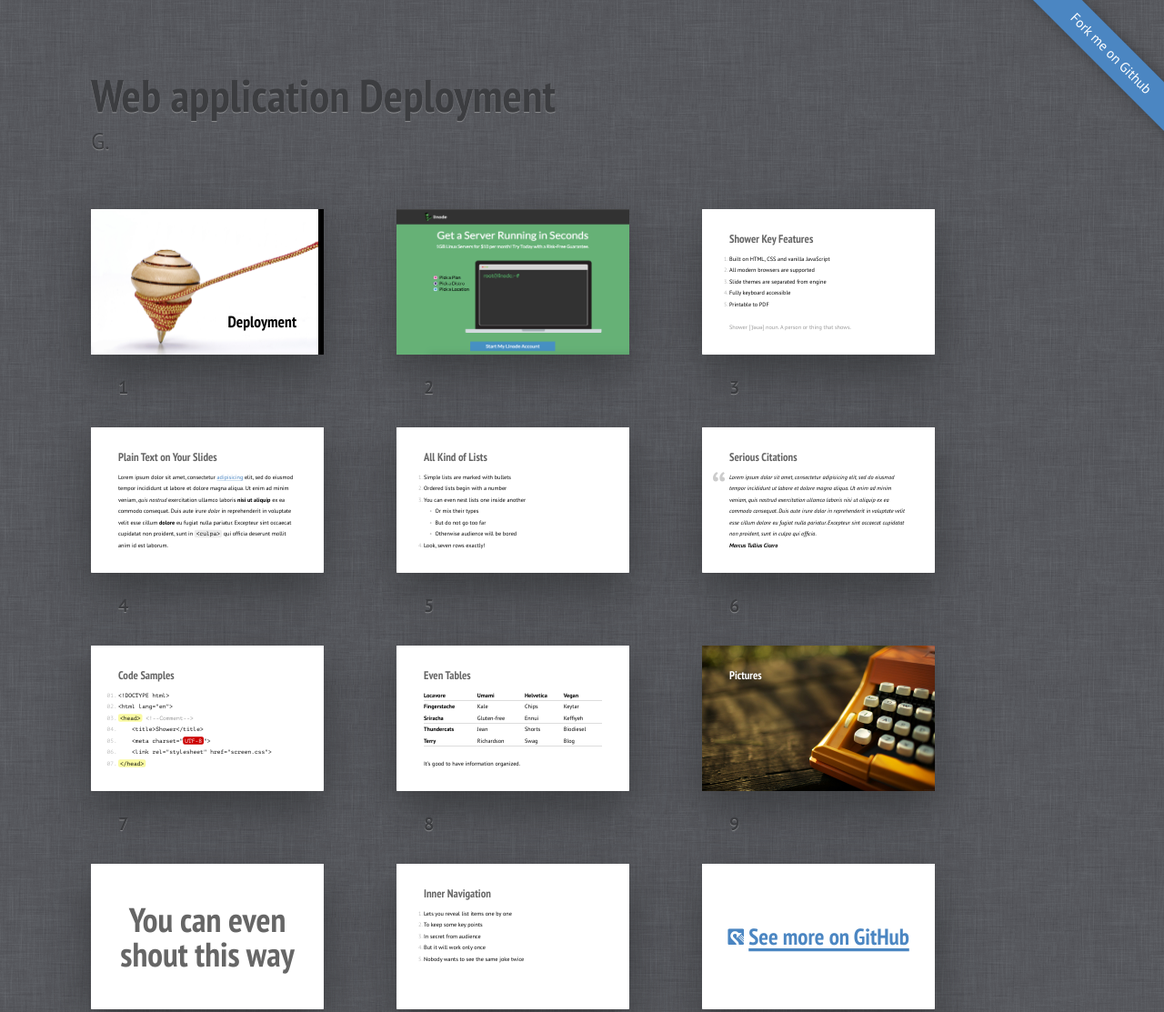
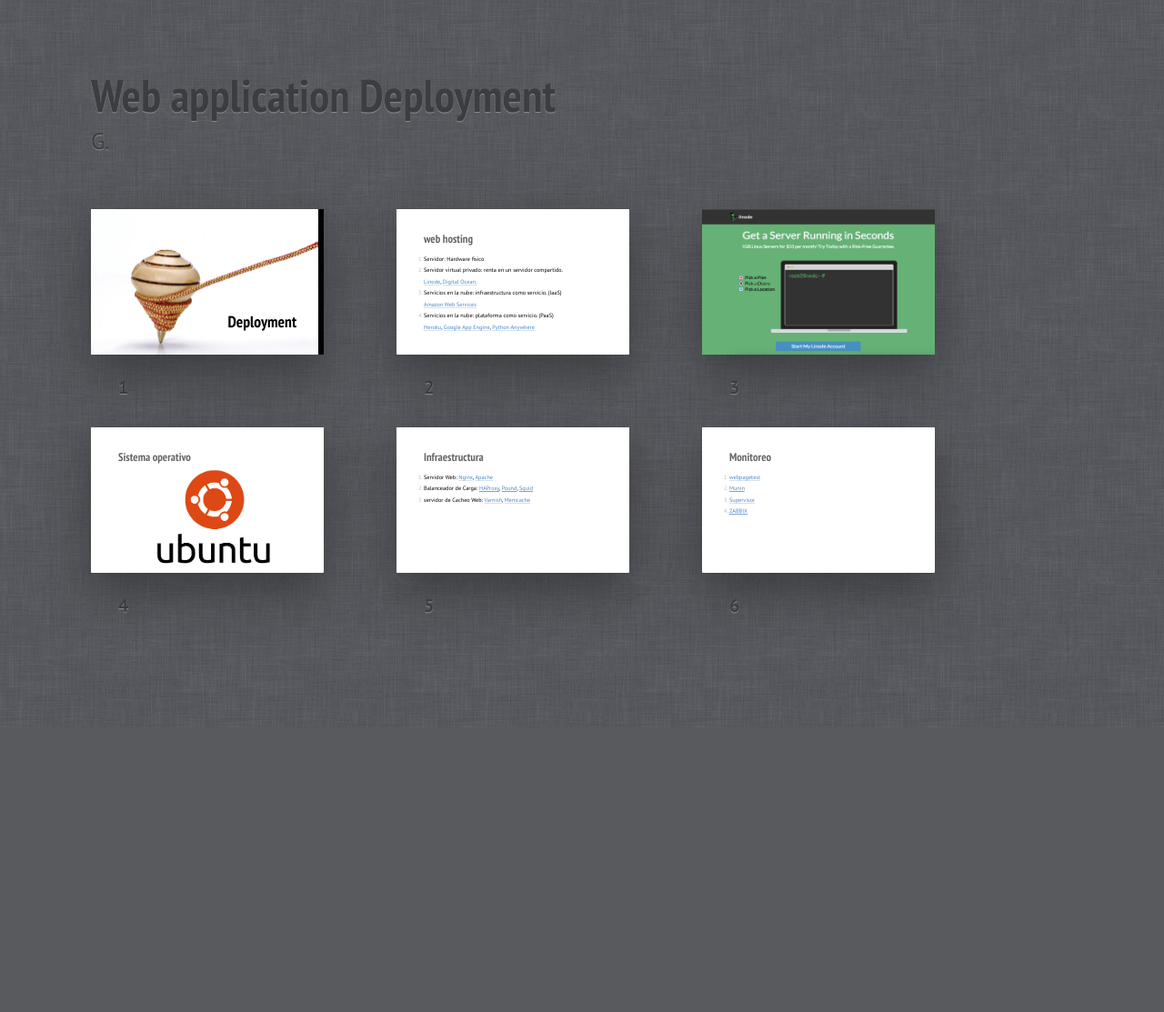
Before and after one commit to gil-cano/deployment, a plain HTML site: page index.html in a window 1280 px wide. Shown: the top 1113 px of the page at 91% size. After the commit the page ends 800 px from the top, so only its background shows below. Drawn offline with Linux system fonts and the light colour scheme.

Commit message:
more changes

```diff
--- a/index.html
+++ b/index.html
@@ -38,140 +38,80 @@
 			}
 		</style>
 	</div></section>
+
+	<section class="slide"><div>
+		<h2>web hosting</h2>
+		<ol>
+			<li>Servidor: Hardware fisico</li>
+			<li>Servidor virtual privado: renta en un servidor compartido.
+			 	<br><a href="https://www.linode.com/">Linode</a>, <a href="https://www.digitalocean.com/">Digital Ocean.</a></li>
+			<li>Servicios en la nube: infraestructura como servicio. (IaaS)
+				<br> <a href="https://aws.amazon.com/es/?nc2=h_lg">Amazon Web Services</a></li>
+			<li>Servicios en la nube: plataforma como servicio. (PaaS)
+				<br><a href="https://www.heroku.com/">Heroku</a>,
+				<a href="https://cloud.google.com/appengine/">Google App Engine</a>,
+				<a href="https://www.pythonanywhere.com/"> Python Anywhere</a>
+				</li>
+		</ol>
+	</div></section>
+
+
 	<section class="slide cover" id="linode"><div>
 		<img src="pictures/linode.png" alt="">
 		<style>
 			#linode img {
-				width:100%;
+				width: 100%;
 				height:100%;
 				}
 		</style>
 	</div></section>
+
+
+	<section class="slide cover" id="ubuntu"><div>
+		<h2>Sistema operativo</h2>
+		<img src="pictures/logo-ubuntu.png" alt="">
+		<!--
+			To apply styles to the certain slides
+			set slide ID to get needed elements
+			-->
+		<style>
+			#ubuntu {
+				background-color: white;
+			}
+			#ubuntu img {
+				margin: 10% 0 0 10%;
+				height:100%;
+			}
+		</style>
+	</div></section>
+
+
 	<section class="slide"><div>
-		<h2>Shower Key Features</h2>
+		<h2>Infraestructura</h2>
 		<ol>
-			<li>Built on HTML, CSS and vanilla JavaScript</li>
-			<li>All modern browsers are supported</li>
-			<li>Slide themes are separated from engine</li>
-			<li>Fully keyboard accessible</li>
-			<li>Printable to PDF</li>
-		</ol>
-		<p class="note">Shower ['ʃəuə] noun. A person or thing that shows.</p>
-	</div></section>
-	<section class="slide"><div>
-		<h2>Plain Text on Your Slides</h2>
-		<p>Lorem ipsum dolor sit amet, consectetur <a href="#4">adipisicing</a> elit, sed do eiusmod tempor incididunt ut labore et dolore magna aliqua. Ut enim ad minim veniam, <em>quis nostrud</em> exercitation ullamco laboris <strong>nisi ut aliquip</strong> ex ea commodo consequat. Duis aute irure <i>dolor</i> in reprehenderit in voluptate velit esse cillum <b>dolore</b> eu fugiat nulla pariatur. Excepteur sint occaecat cupidatat non proident, sunt in <code>&lt;culpa&gt;</code> qui officia deserunt mollit anim id est laborum.</p>
-	</div></section>
-	<section class="slide"><div>
-		<h2>All Kind of Lists</h2>
-		<ol>
-			<li>Simple lists are marked with bullets</li>
-			<li>Ordered lists begin with a number</li>
-			<li>You can even nest lists one inside another
-				<ul>
-					<li>Or mix their types</li>
-					<li>But do not go too far</li>
-					<li>Otherwise audience will be bored</li>
-				</ul>
-			</li>
-			<li>Look, seven rows exactly!</li>
+			<li>Servidor Web: <a href="http://nginx.org/">Nginx</a>,
+			<a href="http://www.apache.org/">Apache</a></li>
+			<li>Balanceador de Carga:
+			<a gref="http://www.haproxy.org/">HAProxy</a>,
+			<a href="http://www.apsis.ch/pound/">Pound</a>,
+			<a href="http://www.squid-cache.org/">Squid</a></li>
+			<li>servidor de Cacheo Web:
+			<a href="https://www.varnish-cache.org/">Varnish</a>,
+			<a href="http://memcached.org/">Memcache</a></li>
 		</ol>
 	</div></section>
+
 	<section class="slide"><div>
-		<h2>Serious Citations</h2>
-		<figure>
-			<blockquote>
-				<p>Lorem ipsum dolor sit amet, consectetur adipisicing elit, sed do eiusmod tempor incididunt ut labore et dolore magna aliqua. Ut enim ad minim veniam, quis nostrud exercitation ullamco laboris nisi ut aliquip ex ea commodo consequat. Duis aute irure dolor in reprehenderit in voluptate velit esse cillum dolore eu fugiat nulla pariatur. Excepteur sint occaecat cupidatat non proident, sunt in culpa qui officia.</p>
-			</blockquote>
-			<figcaption>Marcus Tullius Cicero</figcaption>
-		</figure>
-	</div></section>
-	<section class="slide"><div>
-		<h2>Code Samples</h2>
-		<pre>
-			<code>&lt;!DOCTYPE html&gt;</code>
-			<code>&lt;html lang="en"&gt;</code>
-			<code><mark>&lt;head&gt;</mark> <mark class="comment">&lt;!--Comment--&gt;</mark></code>
-			<code>    &lt;title&gt;Shower&lt;/title&gt;</code>
-			<code>    &lt;meta charset="<mark class="important">UTF-8</mark>"&gt;</code>
-			<code>    &lt;link rel="stylesheet" href="screen.css"&gt;</code>
-			<code><mark>&lt;/head&gt;</mark></code>
-		</pre>
-	</div></section>
-	<section class="slide"><div>
-		<h2>Even Tables</h2>
-		<table>
-		<tr>
-			<th scope="col">Locavore</th>
-			<th>Umami</th>
-			<th>Helvetica</th>
-			<th>Vegan</th>
-		</tr>
-		<tr>
-			<th scope="row">Fingerstache</th>
-			<td>Kale</td>
-			<td>Chips</td>
-			<td>Keytar</td>
-		</tr>
-		<tr>
-			<th scope="row">Sriracha</th>
-			<td>Gluten-free</td>
-			<td>Ennui</td>
-			<td>Keffiyeh</td>
-		</tr>
-		<tr>
-			<th scope="row">Thundercats</th>
-			<td>Jean</td>
-			<td>Shorts</td>
-			<td>Biodiesel</td>
-		</tr>
-		<tr>
-			<th scope="row">Terry</th>
-			<td>Richardson</td>
-			<td>Swag</td>
-			<td>Blog</td>
-		</tr>
-		</table>
-		<p>It’s good to have information organized.</p>
-	</div></section>
-	<section class="slide cover" id="Picture"><div>
-		<h2>Pictures</h2>
-		<img src="pictures/picture.jpg" alt="">
-		<style>
-			#Picture h2 {
-				color:#FFF;
-				}
-		</style>
-	</div></section>
-	<section class="slide shout"><div>
-		<h2>You can even shout this way</h2>
-	</div></section>
-	<section class="slide"><div>
-		<h2>Inner Navigation</h2>
+		<h2>Monitoreo</h2>
 		<ol>
-			<li>Lets you reveal list items one by one</li>
-			<li class="next">To keep some key points</li>
-			<li class="next">In secret from audience</li>
-			<li class="next">But it will work only once</li>
-			<li class="next">Nobody wants to see the same joke twice</li>
+			<li><a href="http://www.webpagetest.org/">webpagetest</a></li>
+			<li><a href="http://munin-monitoring.org/">Munin</a></li>
+			<li><a href="http://supervisord.org/">Supervisor</a></li>
+			<li><a gref="http://www.zabbix.com/">ZABBIX</a>
 		</ol>
 	</div></section>
-	<section class="slide shout" id="SeeMore"><div>
-		<h2><img src="pictures/logo.svg" alt=""> <a href="https://github.com/shower/shower">See more on GitHub</a></h2>
-		<style>
-			#Picture h2 {
-				color:#FFF;
-				}
-			#SeeMore h2 {
-				font-size:100px
-				}
-			#SeeMore img {
-				width:0.72em;
-				height:0.72em;
-				}
-		</style>
-	</div></section>
-	<p class="badge"><a href="https://github.com/shower/shower">Fork me on Github</a></p>
+
+
 	<!--
 		To hide progress bar from entire presentation
 		just remove “progress” element.
```
Also changed, not shown: pictures/logo-ubuntu.png (added).
